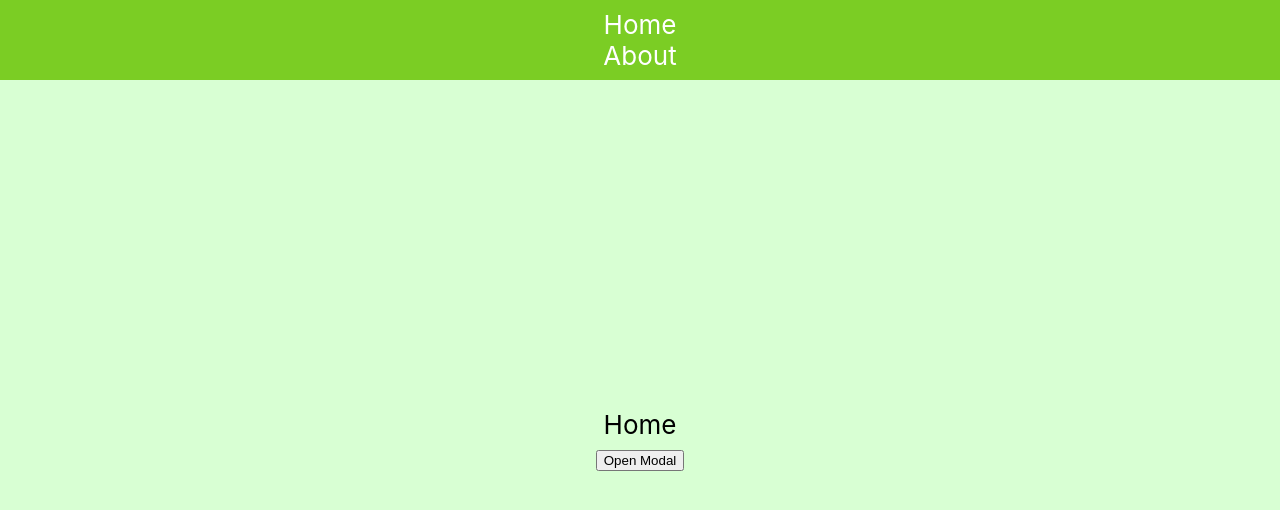
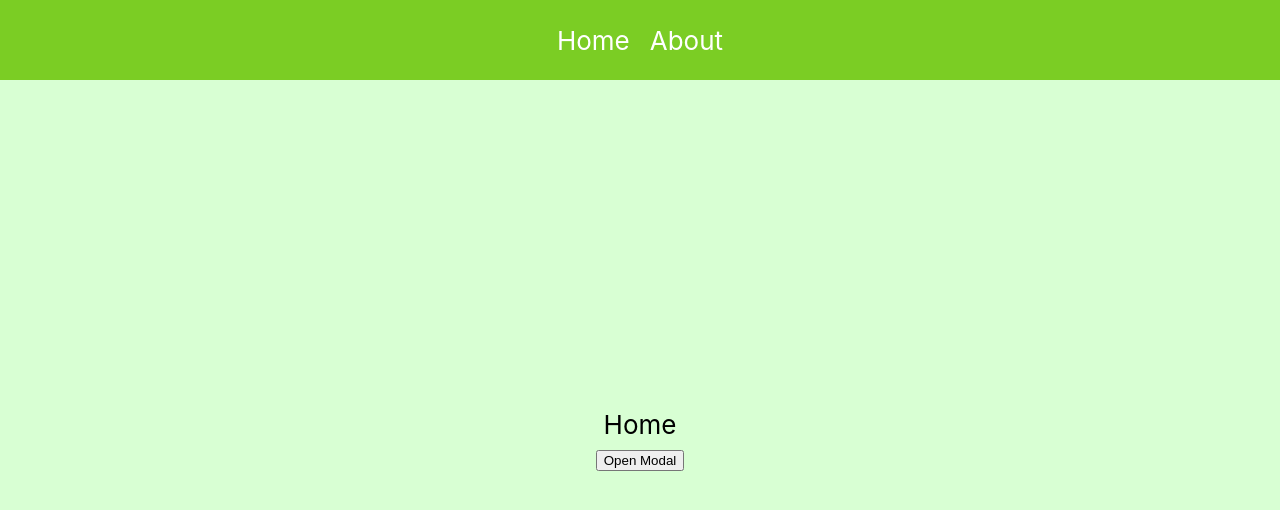
Before and after one commit to JuicyPlus/react-juicy-modal, a React (Create React App) app: page / in a window 1280 px wide. Shown: the top 510 px of the page. Built offline with nearby package versions, Linux system fonts and the light colour scheme.

Commit message:
Define style of 'App-header-menu'

```diff
--- a/src/example/App.css
+++ b/src/example/App.css
@@ -17,11 +17,14 @@
   background-color: #7bcd24;
   height: 10vh;
   display: flex;
-  flex-direction: column;
   align-items: center;
   justify-content: center;
   font-size: calc(10px + 2vmin);
   color: white;
+}
+
+.App-header-menu {
+  margin: 0 10px;
 }
 
 .App-body {
--- a/src/example/App.tsx
+++ b/src/example/App.tsx
@@ -15,8 +15,12 @@ const App = () => {
   return (
     <div className="App">
       <div className="App-header">
-        <div onClick={() => setRouter("home")}>Home</div>
-        <div onClick={() => setRouter("about")}>About</div>
+        <div className="App-header-menu" onClick={() => setRouter("home")}>
+          Home
+        </div>
+        <div className="App-header-menu" onClick={() => setRouter("about")}>
+          About
+        </div>
       </div>
       <div className="App-body">
         {router === "home" && <Home />}
```
